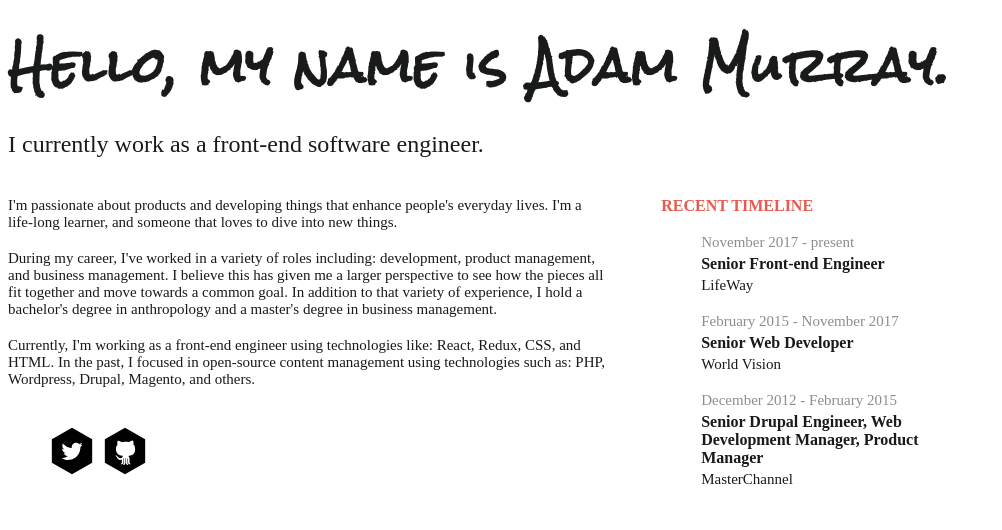
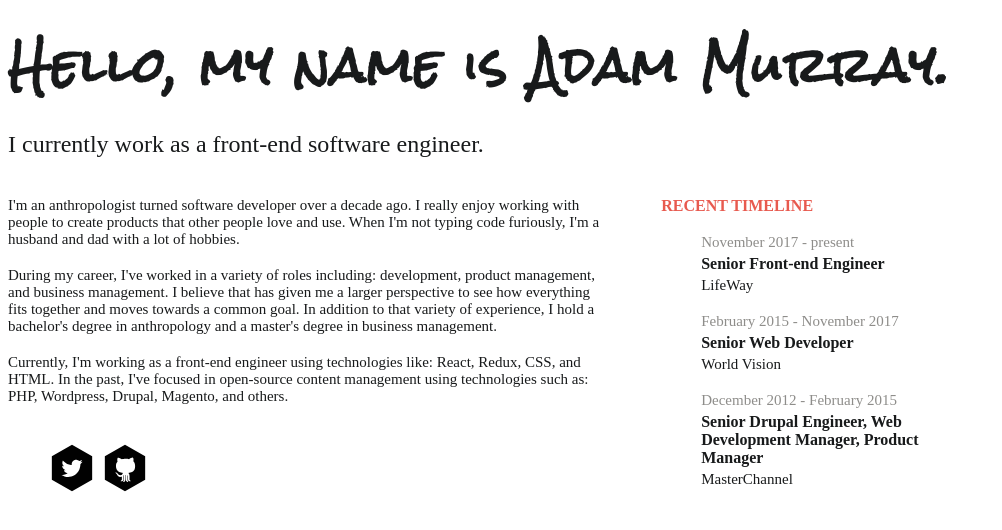
Before and after one commit to admah/admah.github.io, a Gatsby site: page / in a window 1280 px wide. Shown: the whole page, without its empty margins (0-1002 px from the left). Built offline with nearby package versions, Linux system fonts and the light colour scheme; Gatsby itself is replaced by a stand-in of ours.

Commit message:
Update text content.

```diff
--- a/src/pages/index.js
+++ b/src/pages/index.js
@@ -114,21 +114,22 @@ const IndexPage = () => (
     <IndexContent>
       <TextSection>
         <p>
-          I'm passionate about products and developing things that enhance
-          people's everyday lives. I'm a life-long learner, and someone that
-          loves to dive into new things.
+          I'm an anthropologist turned software developer over a decade ago. I
+          really enjoy working with people to create products that other people
+          love and use. When I'm not typing code furiously, I'm a husband and
+          dad with a lot of hobbies.
         </p>
         <p>
           During my career, I've worked in a variety of roles including:
           development, product management, and business management. I believe
-          this has given me a larger perspective to see how the pieces all fit
-          together and move towards a common goal. In addition to that variety
+          that has given me a larger perspective to see how everything fits
+          together and moves towards a common goal. In addition to that variety
           of experience, I hold a bachelor's degree in anthropology and a
           master's degree in business management.
         </p>
         <p>
           Currently, I'm working as a front-end engineer using technologies
-          like: React, Redux, CSS, and HTML. In the past, I focused in
+          like: React, Redux, CSS, and HTML. In the past, I've focused in
           open-source content management using technologies such as: PHP,
           Wordpress, Drupal, Magento, and others.
         </p>
```
